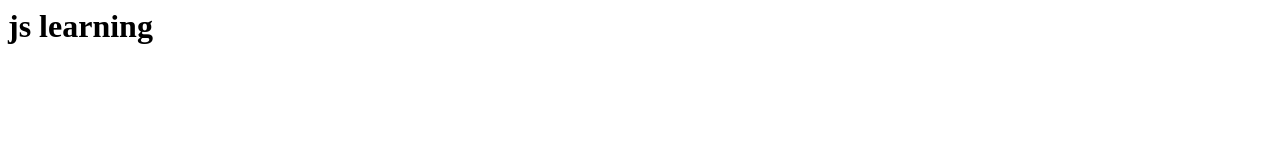
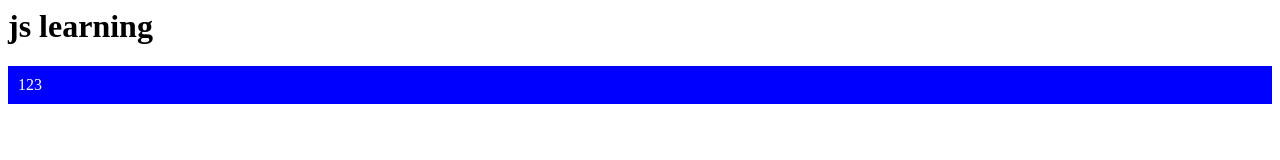
Before and after one commit to plusoneday/learnByGit, a plain HTML site: page index.html in a window 1280 px wide. Drawn offline with Linux system fonts and the light colour scheme.

Commit message:
add a $ fn

```diff
--- a/index.html
+++ b/index.html
@@ -1,6 +1,14 @@
 <h1>js learning</h1>
 
+<div id=box>123</div>
+
+
 <script>
+function $(s){
+	return document.getElementById(s)
+}
+
+
 //window
 var a=1;
 b=2;
@@ -12,5 +20,7 @@ function add(x,y){
 }
 
 console.log( add(4,5) )
+ele=$('box')
+ele.setAttribute("style","color:white; background:blue; padding:10px;");
 
 </script>
```
